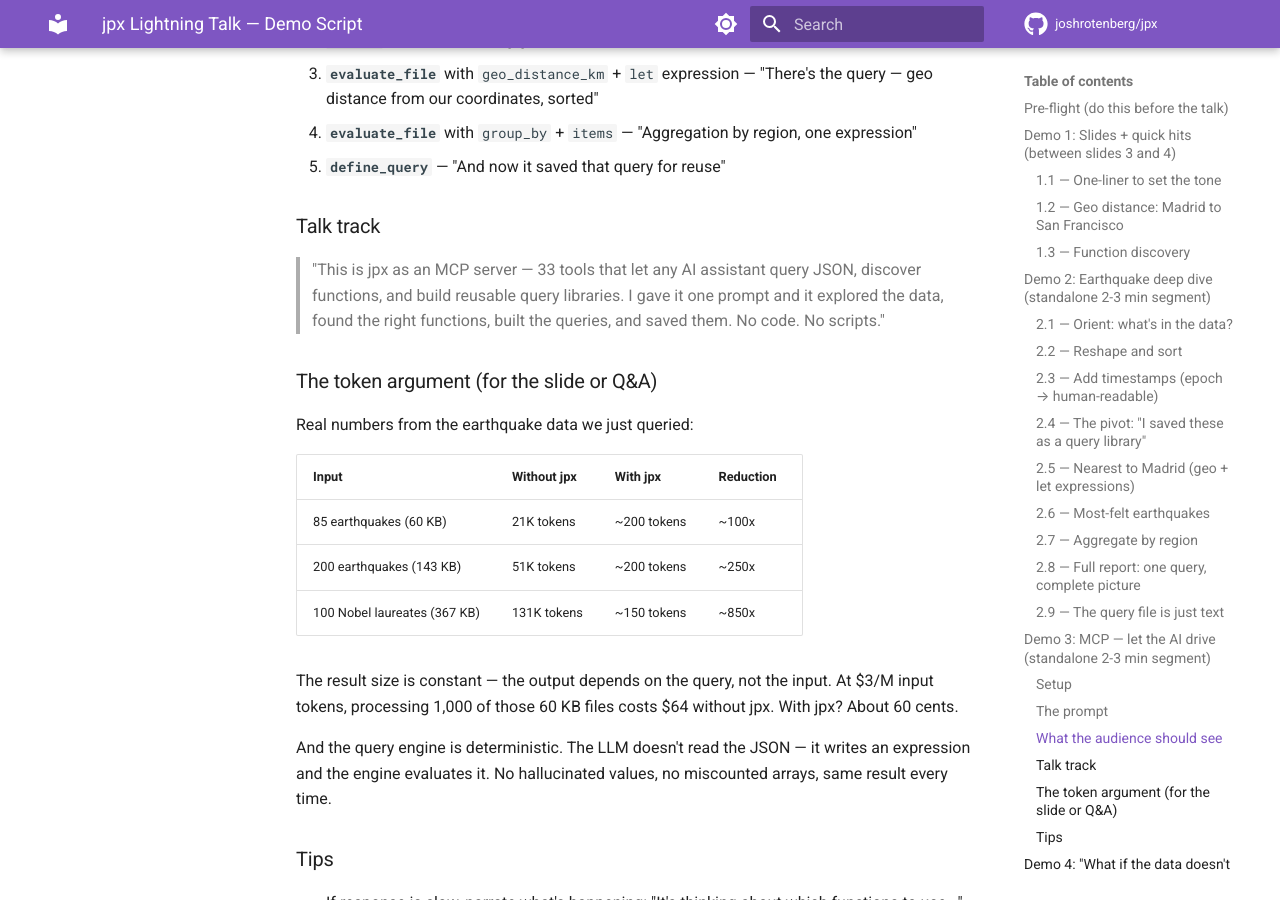
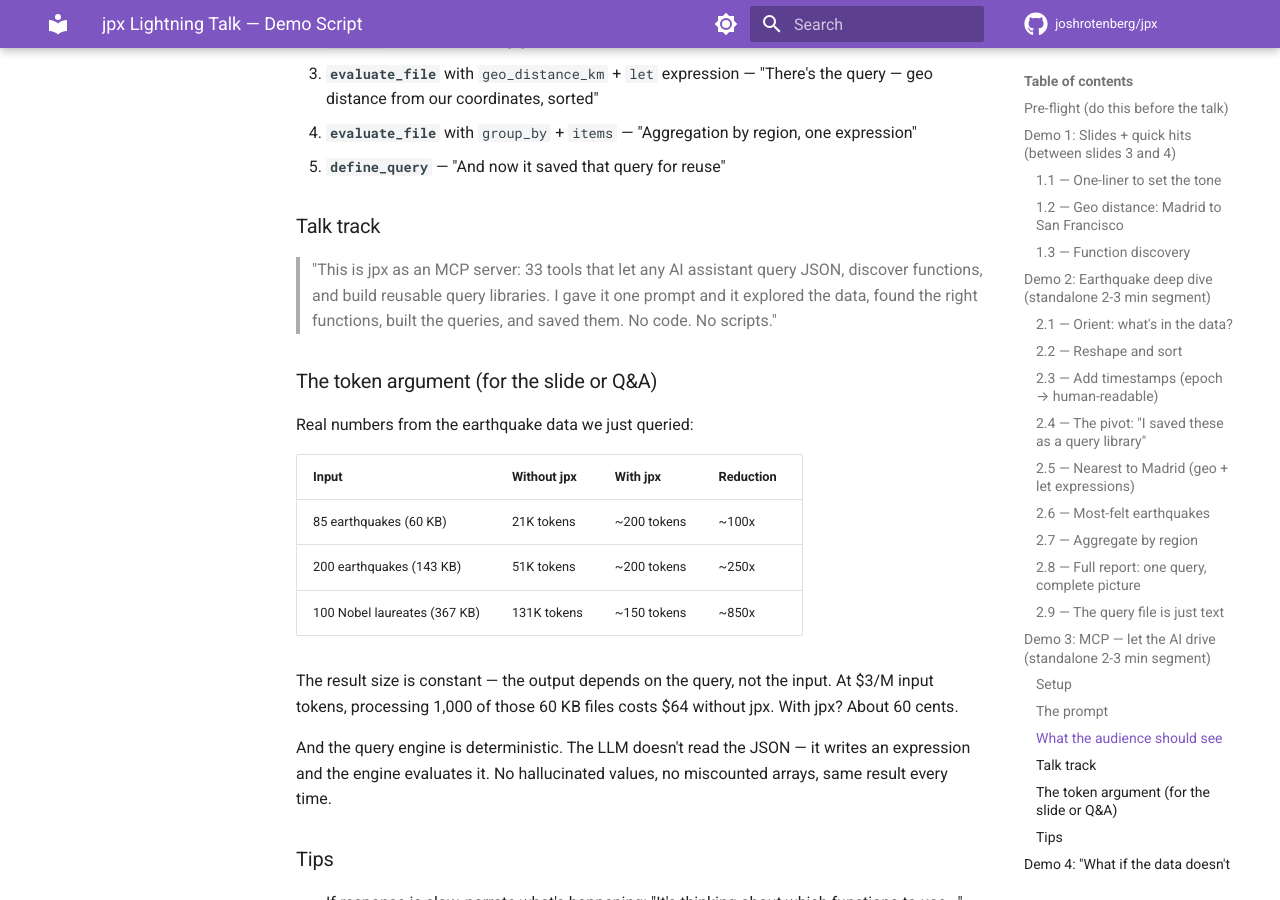
Before and after one commit to joshrotenberg/jpx, an MkDocs documentation site: the page built from docs/src/presentations/demo-script.md, in a window 1280 px wide and 900 px high, scrolled down 4980 px. Built offline with MkDocs 1.6.1 and Material for MkDocs 9.7.7, drawn with Linux system fonts in a browser that asks for light colours; comment, search, counter and statistics services are not loaded.

```diff
--- a/docs/src/presentations/demo-script.md
+++ b/docs/src/presentations/demo-script.md
@@ -250,7 +250,7 @@ The AI will make a series of MCP tool calls — talk over them:
 
 ### Talk track
 
-> "This is jpx as an MCP server — 33 tools that let any AI assistant
+> "This is jpx as an MCP server: 33 tools that let any AI assistant
 > query JSON, discover functions, and build reusable query libraries.
 > I gave it one prompt and it explored the data, found the right
 > functions, built the queries, and saved them. No code. No scripts."
```
Also changed, not shown: AGENTS.md (+2 -2 lines), crates/jpx-mcp/CHANGELOG.md (+7 -0 lines).
